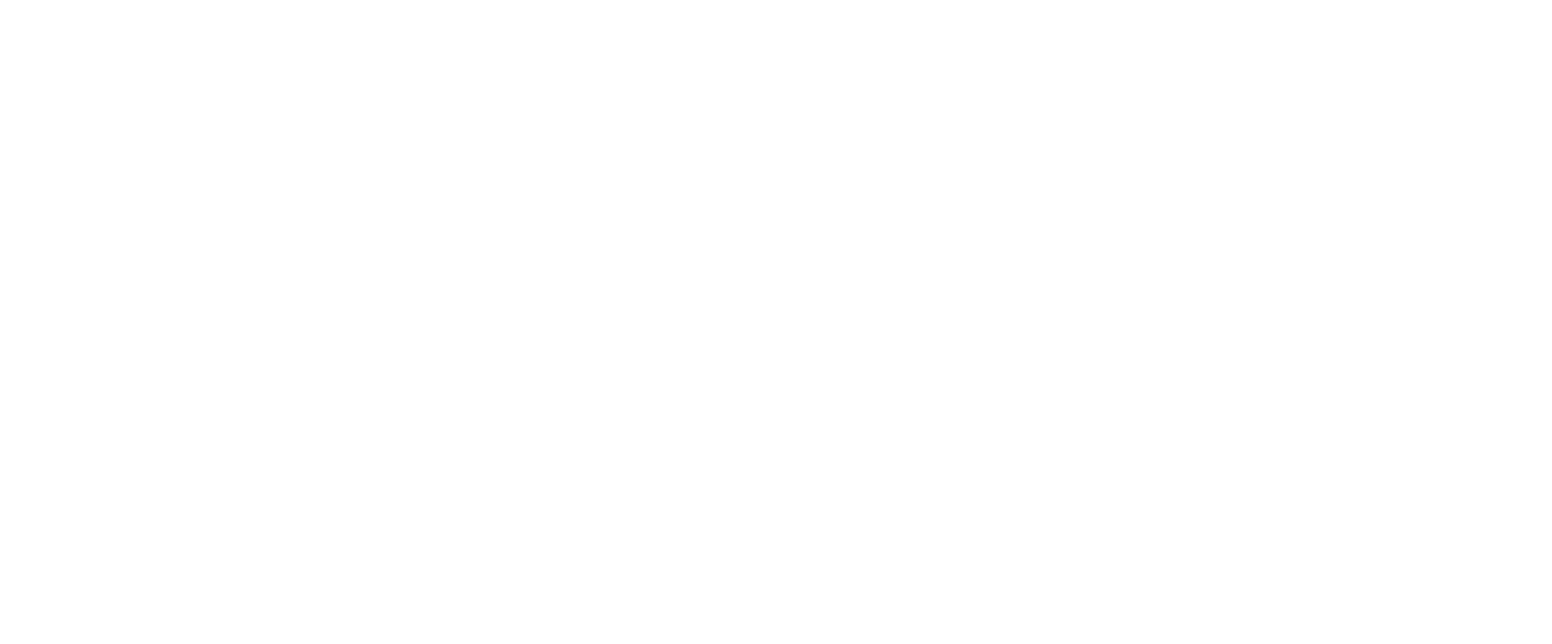
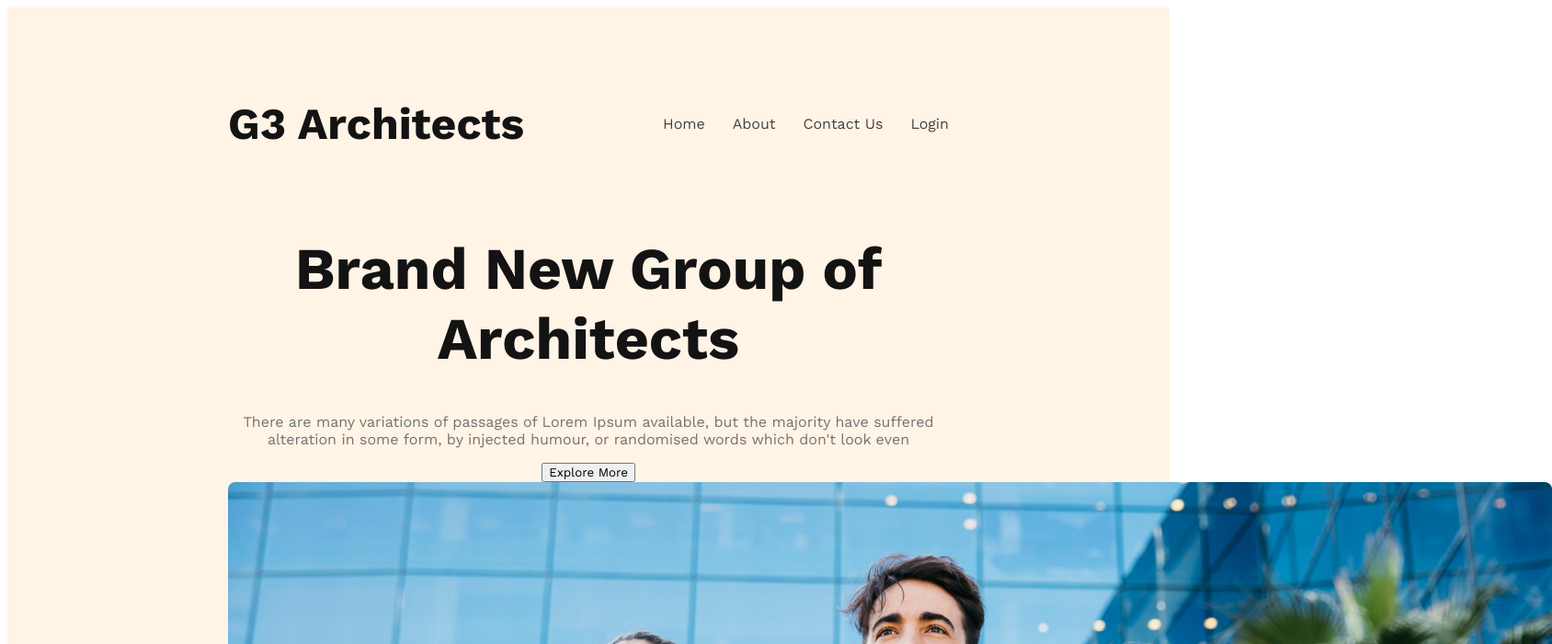
Before and after one commit to sumaiya-antara/g3-architects-website, a plain HTML site: page index.html in a window 1280 px wide. Shown: the top 700 px of the page at 92% size, 1688 px wide, since content can reach past the window. Drawn offline with nearby package versions, Linux system fonts and the light colour scheme.

Commit message:
banner content added

```diff
--- a/index.html
+++ b/index.html
@@ -6,5 +6,32 @@
         <title>G3 Archietcts</title>
         <link rel="stylesheet" href="./styles/architect.css" />
     </head>
-    <body></body>
+    <body>
+        <header>
+            <nav>
+                <h3 class="nav-title">G3 Architects</h3>
+                <ul>
+                    <li><a href="">Home</a></li>
+                    <li><a href="">About</a></li>
+                    <li><a href="">Contact Us</a></li>
+                    <li><a href="">Login</a></li>
+                </ul>
+            </nav>
+            <div class="banner">
+                <div class="banner-content">
+                    <h1 class="banner-title">Brand New Group of Architects</h1>
+                    <p class="banner-desc">
+                        There are many variations of passages of Lorem Ipsum
+                        available, but the majority have suffered alteration in
+                        some form, by injected humour, or randomised words which
+                        don't look even
+                    </p>
+                    <button class="btn-primary">Explore More</button>
+                </div>
+                <img src="./images/banner.png" alt="" />
+            </div>
+        </header>
+        <main></main>
+        <footer></footer>
+    </body>
 </html>
--- a/styles/architect.css
+++ b/styles/architect.css
@@ -0,0 +1,56 @@
+@import url("https://fonts.googleapis.com/css2?family=Work+Sans:wght@300;400;600;700;800&display=swap");
+/*shared styles*/
+
+* {
+    font-family: "Work Sans", sans-serif;
+}
+
+.btn-primary {
+}
+
+/*header styles*/
+
+header {
+    background: rgba(255, 144, 14, 0.1);
+    padding: 50px 240px;
+}
+nav {
+    display: flex;
+    justify-content: space-between;
+    align-items: center;
+}
+.nav-title {
+    color: var(--dark-01, #131313);
+    text-align: center;
+    font-size: 3rem;
+    font-weight: 700;
+}
+nav > ul {
+    display: flex;
+}
+nav li {
+    list-style: none;
+    margin-left: 30px;
+    font-size: 1rem;
+    font-weight: 500;
+}
+nav li a {
+    text-decoration: none;
+    color: var(--dark-02, #424242);
+}
+
+/*banner styles*/
+
+.banner-content {
+    max-width: 800px;
+    text-align: center;
+    margin: 0 auto;
+}
+.banner-title {
+    color: #131313;
+    font-size: 4rem;
+    font-weight: 700;
+}
+.banner-desc {
+    color: #727272;
+}
```
